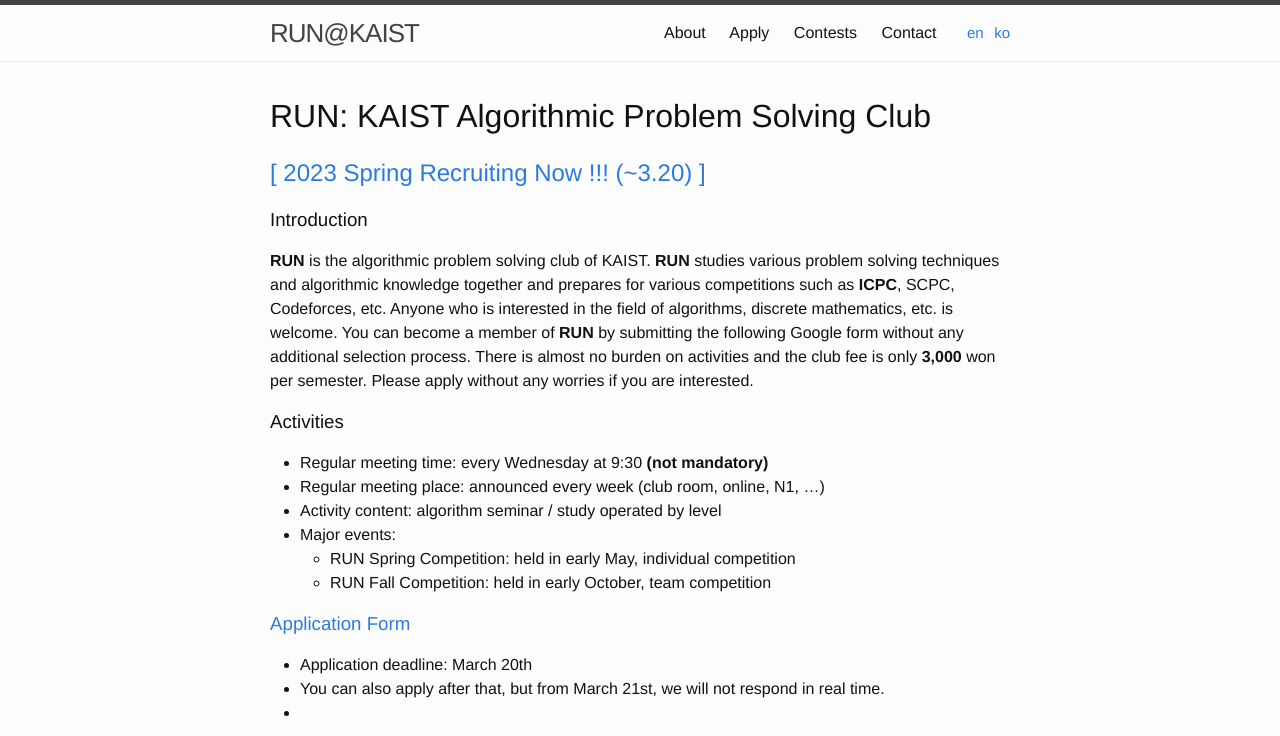
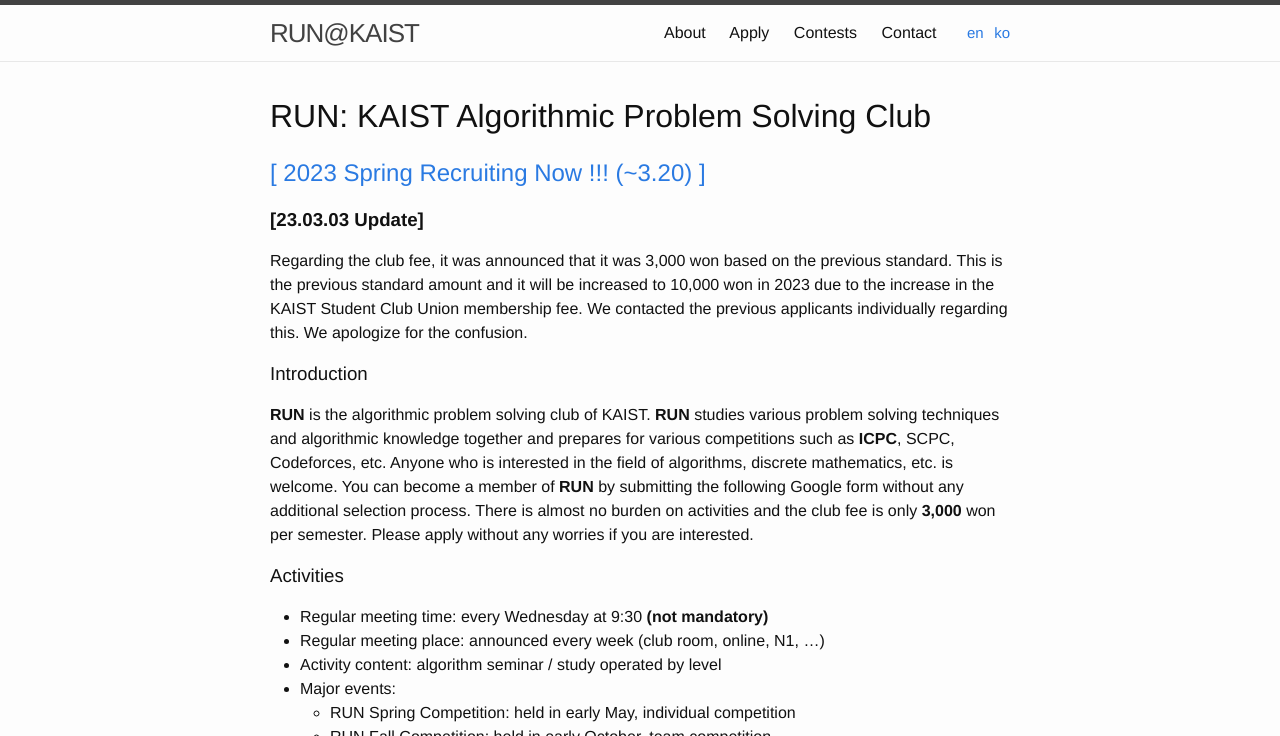
Before and after one commit to RUN-KAIST/kaist.run, a Jekyll site: the page built from index/en.md, in a window 1280 px wide and 900 px high, cut to the strip 0-736 px from the top of the window. Built offline with Jekyll 4.4.1, drawn with Linux system fonts in a browser that asks for light colours; our own code applies the rules of GitHub Pages for plain Markdown files.

Commit message:
club fee increase

```diff
--- a/index/en.md
+++ b/index/en.md
@@ -8,6 +8,11 @@ permalink: /en/
 # RUN: KAIST Algorithmic Problem Solving Club
 
 ## [\[ 2023 Spring Recruiting Now !!! (~3.20) \]](/en/apply/)
+
+### **\[23.03.03 Update\]**
+Regarding the club fee, it was announced that it was 3,000 won based on the previous standard.
+This is the previous standard amount and it will be increased to 10,000 won in 2023 due to the increase in the KAIST Student Club Union membership fee.
+We contacted the previous applicants individually regarding this. We apologize for the confusion.
 
 ### Introduction
 
```
Also changed, not shown: index/ko.md (+5 -0 lines).
